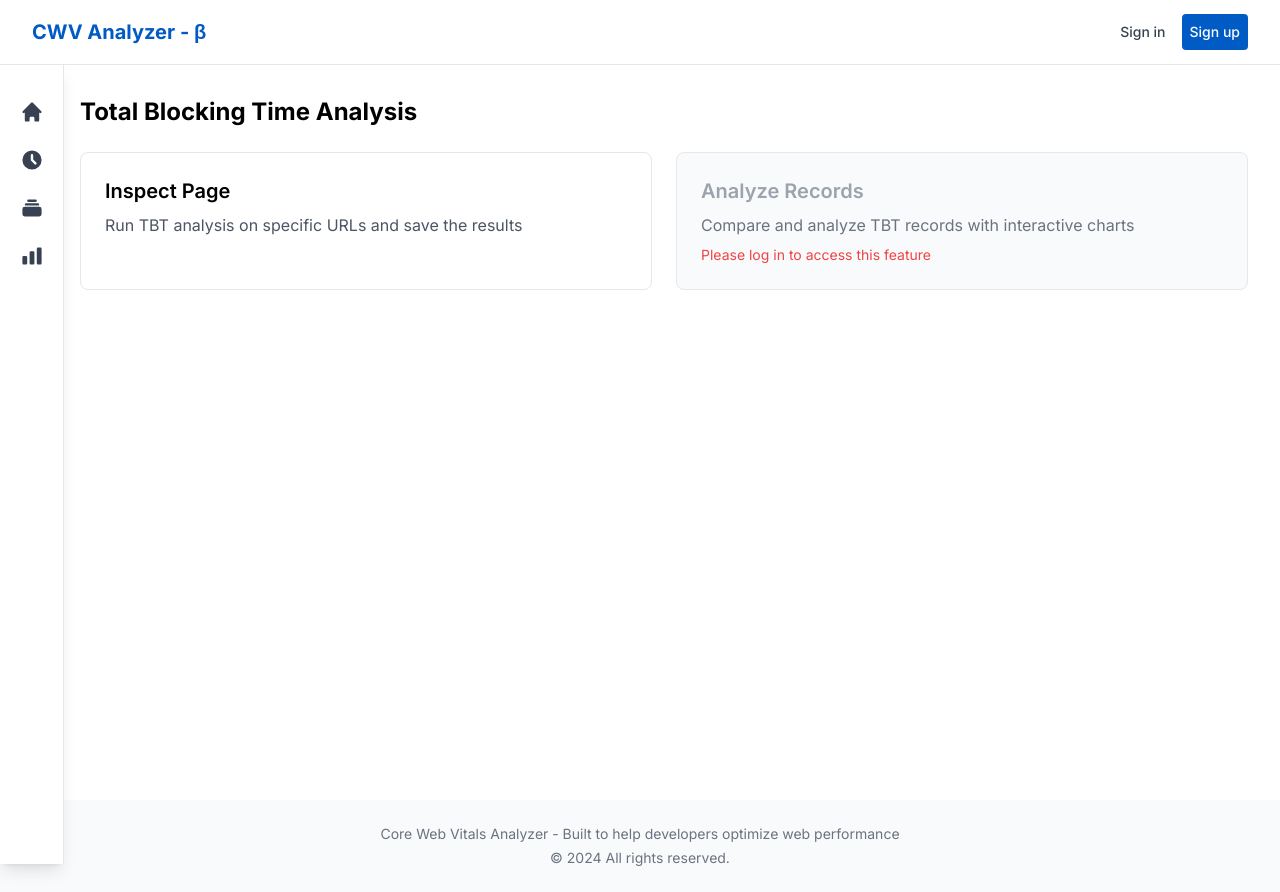
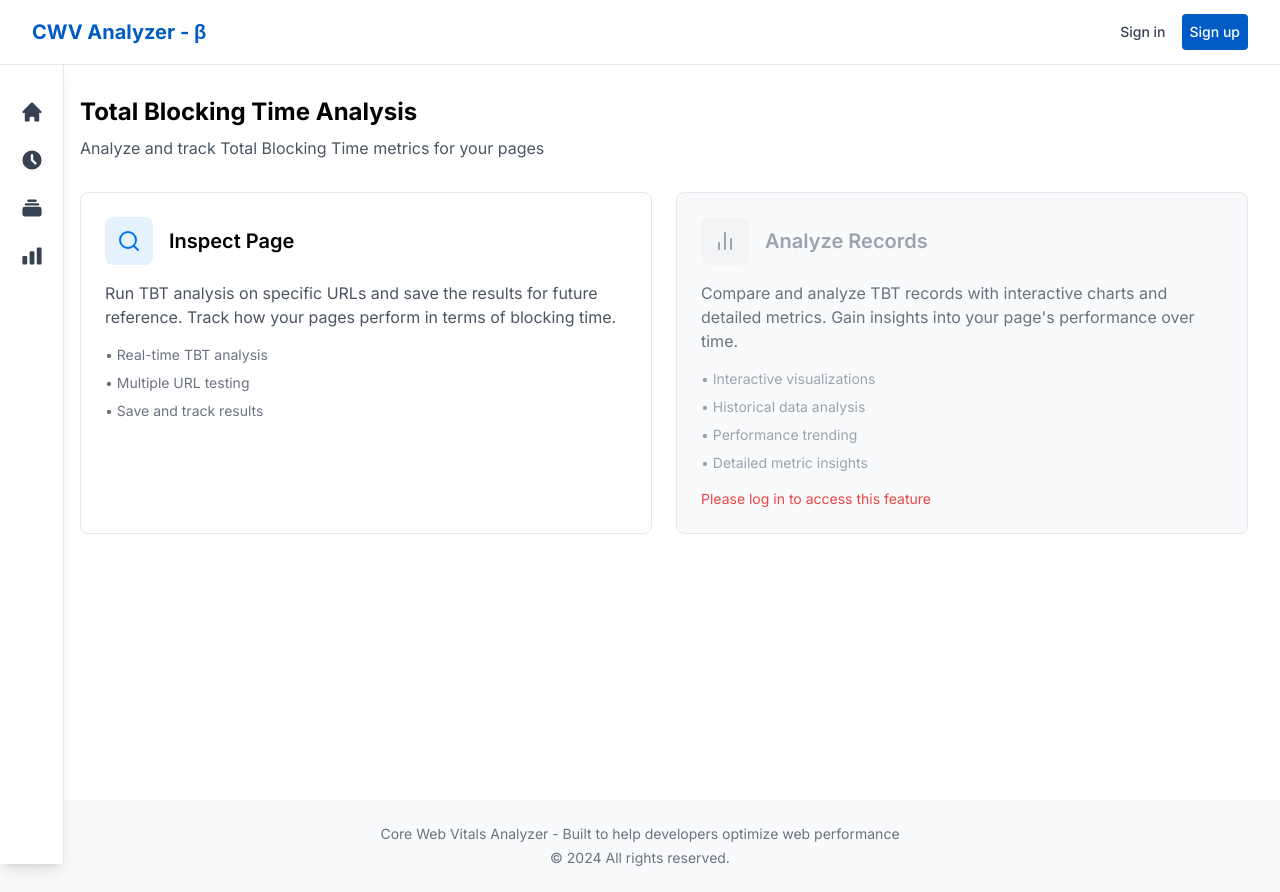
Before and after one commit to tomo-yoshi/cwv-analyzer, a Next.js app: page /analysis/tbt in a window 1280 px wide. Built offline with nearby package versions, Linux system fonts and the light colour scheme; no server answers.

Commit message:
Fix select element bug, and update the tbt page design

```diff
--- a/src/app/analysis/tbt/page.tsx
+++ b/src/app/analysis/tbt/page.tsx
@@ -1,5 +1,74 @@
 import Link from 'next/link';
 import { createClient } from '@/lib/supabase/server';
+import { ArrowRight, Search, BarChart2 } from 'lucide-react';
+
+interface AnalyzeRecordsCardProps {
+  isLoggedIn: boolean;
+  href: string;
+}
+
+function AnalyzeRecordsCard({ isLoggedIn, href }: AnalyzeRecordsCardProps) {
+  const content = {
+    title: 'Analyze Records',
+    description: 'Compare and analyze TBT records with interactive charts and detailed metrics. Gain insights into your page\'s performance over time.',
+    features: [
+      'Interactive visualizations',
+      'Historical data analysis',
+      'Performance trending',
+      'Detailed metric insights'
+    ]
+  };
+
+  const commonContent = (
+    <>
+      <div className="flex items-center gap-4 mb-4">
+        <div className={`p-3 rounded-lg ${
+          isLoggedIn ? 'bg-primary-50 text-primary-500' : 'bg-gray-100 text-gray-400'
+        }`}>
+          <BarChart2 className="w-6 h-6" />
+        </div>
+        <h2 className={`text-xl font-semibold ${
+          isLoggedIn ? '' : 'text-gray-400'
+        }`}>{content.title}</h2>
+        {isLoggedIn && (
+          <ArrowRight className="w-5 h-5 ml-auto opacity-0 group-hover:opacity-100 transition-opacity" />
+        )}
+      </div>
+      <p className={isLoggedIn ? 'text-gray-600' : 'text-gray-500'}>
+        {content.description}
+      </p>
+      <ul className={`mt-4 text-sm ${
+        isLoggedIn ? 'text-gray-500' : 'text-gray-400'
+      } space-y-2`}>
+        {content.features.map((feature, index) => (
+          <li key={index}>• {feature}</li>
+        ))}
+      </ul>
+      {!isLoggedIn && (
+        <p className="text-sm text-red-500 mt-4">
+          Please log in to access this feature
+        </p>
+      )}
+    </>
+  );
+
+  if (!isLoggedIn) {
+    return (
+      <div className="border rounded-lg p-6 bg-gray-50">
+        {commonContent}
+      </div>
+    );
+  }
+
+  return (
+    <Link
+      href={href}
+      className="group border rounded-lg p-6 hover:border-primary-500 transition-colors"
+    >
+      {commonContent}
+    </Link>
+  );
+}
 
 export default async function TbtPage() {
   const { data: session } = await createClient().auth.getSession();
@@ -7,40 +76,38 @@ export default async function TbtPage() {
 
   return (
     <div className="p-8">
-      <h1 className="text-2xl font-bold mb-6">Total Blocking Time Analysis</h1>
+      <div className="mb-8">
+        <h1 className="text-2xl font-bold">Total Blocking Time Analysis</h1>
+        <p className="text-gray-600 mt-2">Analyze and track Total Blocking Time metrics for your pages</p>
+      </div>
 
-      <div className="grid grid-cols-1 md:grid-cols-2 gap-6">
+      <div className="grid md:grid-cols-2 gap-6">
         <Link
           href="/analysis/tbt/inspect"
-          className="block p-6 bg-white rounded-lg border border-gray-200 hover:border-primary-500 transition-colors"
+          className="group border rounded-lg p-6 hover:border-primary-500 transition-colors"
         >
-          <h2 className="text-xl font-semibold mb-2">Inspect Page</h2>
+          <div className="flex items-center gap-4 mb-4">
+            <div className="p-3 rounded-lg bg-primary-50 text-primary-500">
+              <Search className="w-6 h-6" />
+            </div>
+            <h2 className="text-xl font-semibold">Inspect Page</h2>
+            <ArrowRight className="w-5 h-5 ml-auto opacity-0 group-hover:opacity-100 transition-opacity" />
+          </div>
           <p className="text-gray-600">
-            Run TBT analysis on specific URLs and save the results
+            Run TBT analysis on specific URLs and save the results for future reference.
+            Track how your pages perform in terms of blocking time.
           </p>
+          <ul className="mt-4 text-sm text-gray-500 space-y-2">
+            <li>• Real-time TBT analysis</li>
+            <li>• Multiple URL testing</li>
+            <li>• Save and track results</li>
+          </ul>
         </Link>
 
-        {isLoggedIn ? (
-          <Link
-            href="/analysis/tbt/analyze"
-            className="block p-6 bg-white rounded-lg border border-gray-200 hover:border-primary-500 transition-colors"
-          >
-            <h2 className="text-xl font-semibold mb-2">Analyze Records</h2>
-            <p className="text-gray-600">
-              Compare and analyze TBT records with interactive charts
-            </p>
-          </Link>
-        ) : (
-          <div className="block p-6 bg-gray-50 rounded-lg border border-gray-200">
-            <h2 className="text-xl font-semibold mb-2 text-gray-400">Analyze Records</h2>
-            <p className="text-gray-500">
-              Compare and analyze TBT records with interactive charts
-            </p>
-            <p className="text-sm text-red-500 mt-2">
-              Please log in to access this feature
-            </p>
-          </div>
-        )}
+        <AnalyzeRecordsCard
+          isLoggedIn={isLoggedIn}
+          href="/analysis/tbt/analyze"
+        />
       </div>
     </div>
   );
```
Also changed, not shown: src/components/atoms/selects/Select.tsx (+4 -1 lines).
